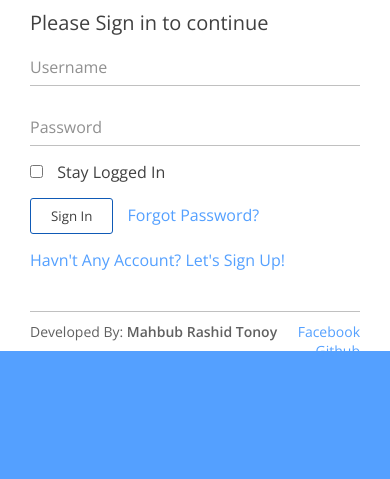
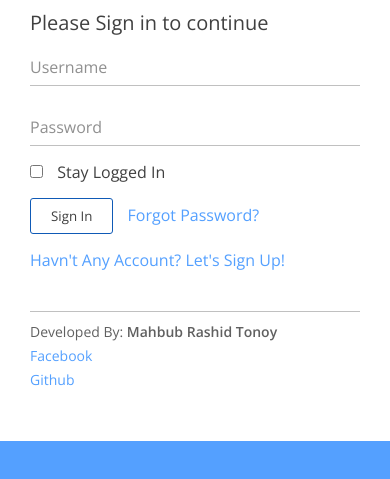
Before and after one commit to MahbubTonoy/Complex_form_Design, a plain HTML site: page index.html in a window 390 px wide. Shown: the part 169-648 px from the top of the page. Drawn offline with nearby package versions, Linux system fonts and the light colour scheme.

Commit message:
responsive query added v1.0.1

```diff
--- a/res/css/styles.css
+++ b/res/css/styles.css
@@ -309,3 +309,20 @@ a, .a {
 .recovery_container h3 {
   border-bottom: 1px solid #404040;
 }
+
+/* responsive media query */
+@media only screen and (max-width: 450px) {
+  .main_container {
+    height: 550px;
+  }
+  .author_container a {
+    float: none;
+    display: block;
+    margin: 5px 0;
+  }
+}
+@media only screen and (max-width: 385px) {
+  .main_container {
+    height: 600px;
+  }
+}
```
